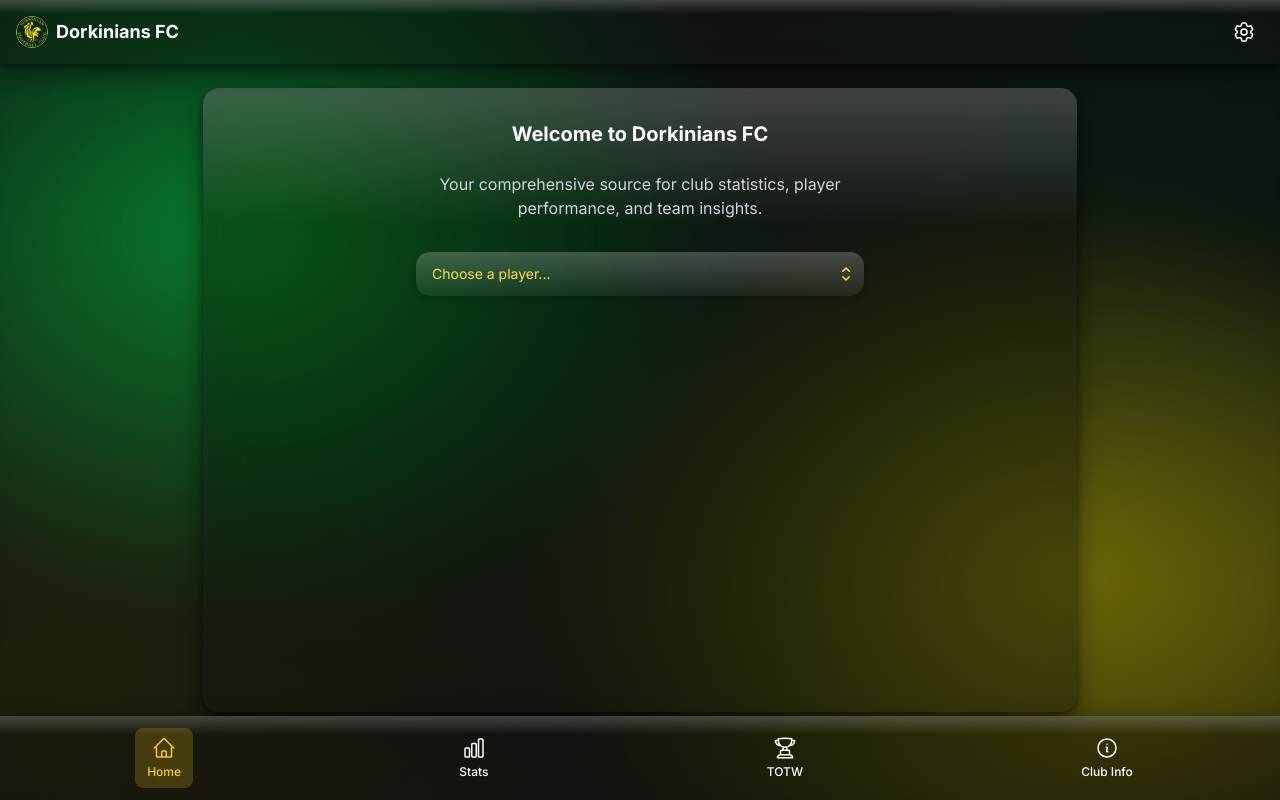
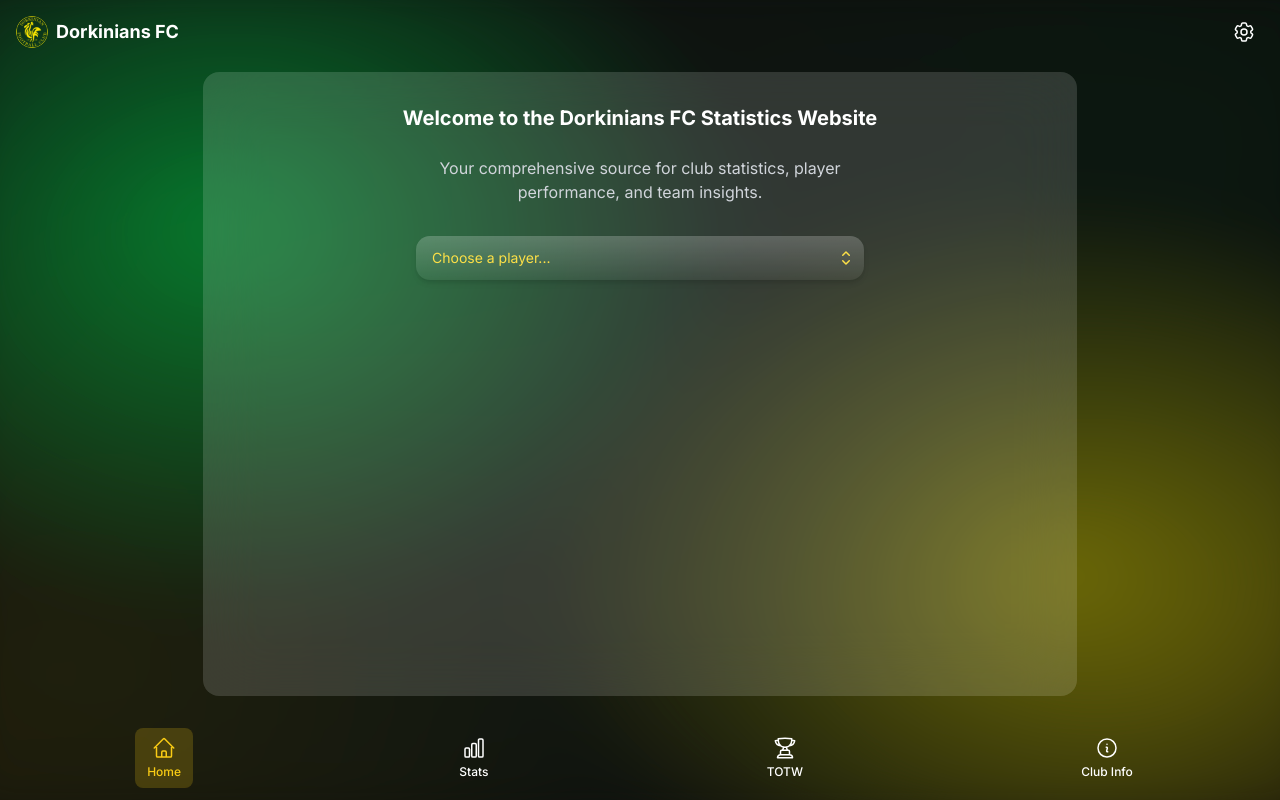
Before and after one commit to bangsluke/Dorkinians-Website-V3, a Next.js app: page / in a window 1280 px wide. Built offline with nearby package versions, Linux system fonts and the light colour scheme.

Commit message:
Tested removing frosted glass from header and footer

```diff
--- a/app/globals.css
+++ b/app/globals.css
@@ -90,19 +90,11 @@
 		@apply w-full px-3 py-2 border border-gray-300 rounded-lg focus:outline-none focus:ring-2 focus:ring-dorkinians-blue focus:border-transparent;
 	}
 
+	/* Frosted glass - applied to frosted container further down */
 	.frosted-glass {
-		background: linear-gradient(180deg, rgba(255,255,255,.2), transparent 22%), rgba(22,22,22,.40);
-		backdrop-filter: blur(28px) saturate(140%);
-		-webkit-backdrop-filter: blur(28px) saturate(140%);
-		box-shadow: 0 10px 25px rgba(0,0,0,.45), 0 2px 6px rgba(0,0,0,.35);
-	}
-
-	.frosted-glass-dark {
-		background: linear-gradient(180deg, rgba(255,255,255,.2), transparent 40%), rgba(0,0,0,.55);
-		border: 1px solid rgba(255,255,255,.08);
-		backdrop-filter: blur(28px) saturate(140%);
-		-webkit-backdrop-filter: blur(28px) saturate(140%);
-		box-shadow: 0 10px 25px rgba(0,0,0,.45), 0 2px 6px rgba(0,0,0,.35);
+		background-color: rgba(255, 255, 255, 0.15);
+		backdrop-filter: blur(30px) ;
+		-webkit-backdrop-filter: blur(30px);
 	}
 
 	/* Dark input components with Dorkinians brand colors */
@@ -216,6 +208,7 @@
 		@apply frosted-glass rounded-2xl mx-2 my-2 h-full overflow-hidden;
 	}
 
+	/* Desktop frosted glass container */
 	@media (min-width: 768px) {
 		.frosted-container {
 			width: 70%;
--- a/app/page.tsx
+++ b/app/page.tsx
@@ -70,7 +70,7 @@ export default function HomePage() {
 										exit={{ opacity: 0, y: -50 }}
 										transition={{ duration: 0.5 }}
 										className='text-center mb-4 md:mb-8'>
-										<h1 className='text-lg md:text-xl font-bold text-white mb-3 md:mb-6'>Welcome to Dorkinians FC</h1>
+										<h1 className='text-lg md:text-xl font-bold text-white mb-3 md:mb-6'>Welcome to the Dorkinians FC Statistics Website</h1>
 										<p className='text-sm md:text-base text-gray-300 max-w-md mx-auto'>
 											Your comprehensive source for club statistics, player performance, and team insights.
 										</p>
@@ -157,7 +157,7 @@ export default function HomePage() {
 				<Header onSettingsClick={handleSettingsClick} />
 
 				{/* Main Content */}
-				<main className='pt-20 pb-24 px-4 h-screen'>
+				<main className='pt-16 pb-28 px-4 h-screen'>
 					<div className='frosted-container'>
 						<div className='h-full overflow-y-auto'>
 							<AnimatePresence mode='wait'>{renderCurrentPage()}</AnimatePresence>
--- a/components/FooterNavigation.tsx
+++ b/components/FooterNavigation.tsx
@@ -21,11 +21,11 @@ export default function FooterNavigation() {
 
 	return (
 		<motion.nav
-			className='fixed bottom-0 left-0 right-0 z-50 frosted-glass w-full'
+			className='fixed bottom-0 left-0 right-0 z-50 w-full'
 			initial={{ y: 100 }}
 			animate={{ y: 0 }}
 			transition={{ type: "spring", stiffness: 300, damping: 30 }}>
-			<div className='flex items-center justify-around px-2 py-3 pb-4 md:pb-3'>
+			<div className='flex items-center justify-around px-2 py-2 pb-4 md:pb-3'>
 				{navigationItems.map((item) => {
 					const Icon = item.icon;
 					const isActive = currentMainPage === item.id;
--- a/components/Header.tsx
+++ b/components/Header.tsx
@@ -19,7 +19,7 @@ export default function Header({ onSettingsClick, isSettingsPage = false }: Head
 
 	return (
 		<motion.header
-			className='fixed top-0 left-0 right-0 z-50 frosted-glass w-full'
+			className='fixed top-0 left-0 right-0 z-50 w-full'
 			initial={{ y: -100 }}
 			animate={{ y: 0 }}
 			transition={{ type: "spring", stiffness: 300, damping: 30 }}>
--- a/components/UpdateToast.tsx
+++ b/components/UpdateToast.tsx
@@ -65,6 +65,7 @@ export default function UpdateToast({ onClose }: UpdateToastProps) {
 		return null;
 	}
 
+
 	return (
 		<AnimatePresence>
 			<motion.div
@@ -72,7 +73,7 @@ export default function UpdateToast({ onClose }: UpdateToastProps) {
 				animate={{ y: 0, opacity: 1 }}
 				exit={{ y: 100, opacity: 0 }}
 				transition={{ type: "spring", stiffness: 300, damping: 30 }}
-				className="fixed bottom-28 left-4 right-4 z-50">
+				className="fixed bottom-26 left-4 right-4 z-50">
 
 				{/* Update Available Toast */}
 				{!showDismissMessage && (
```
